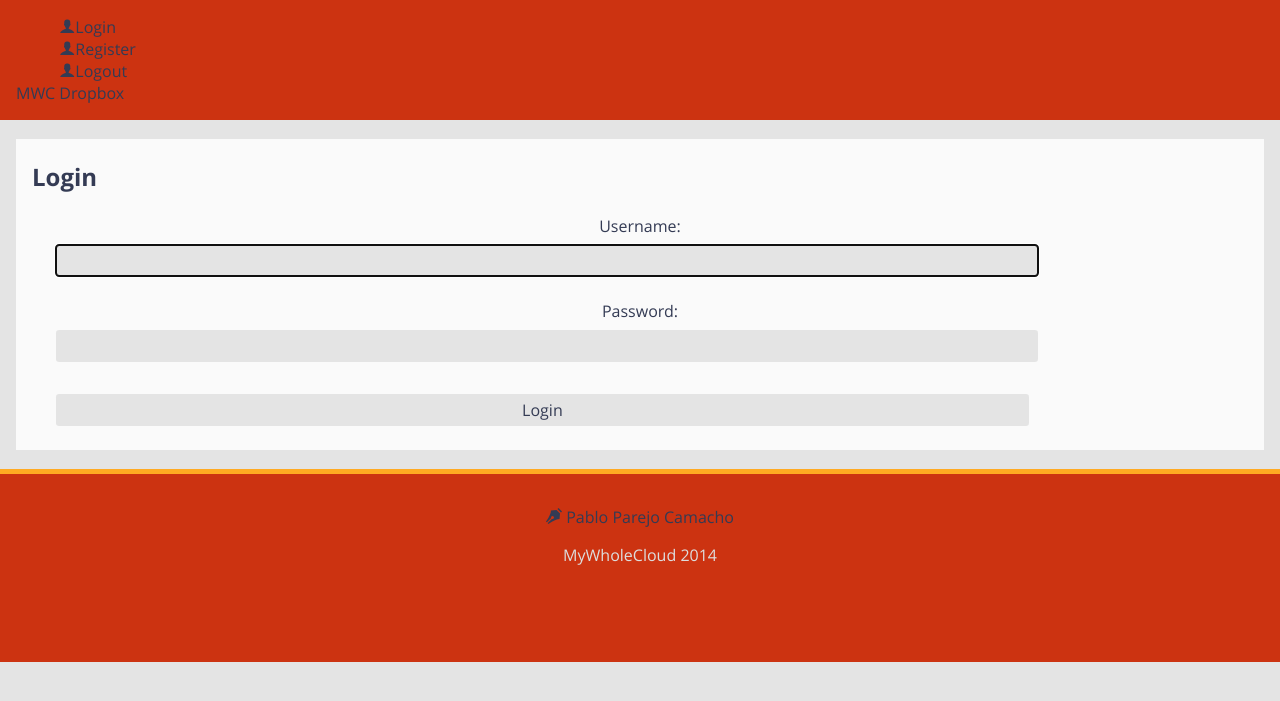
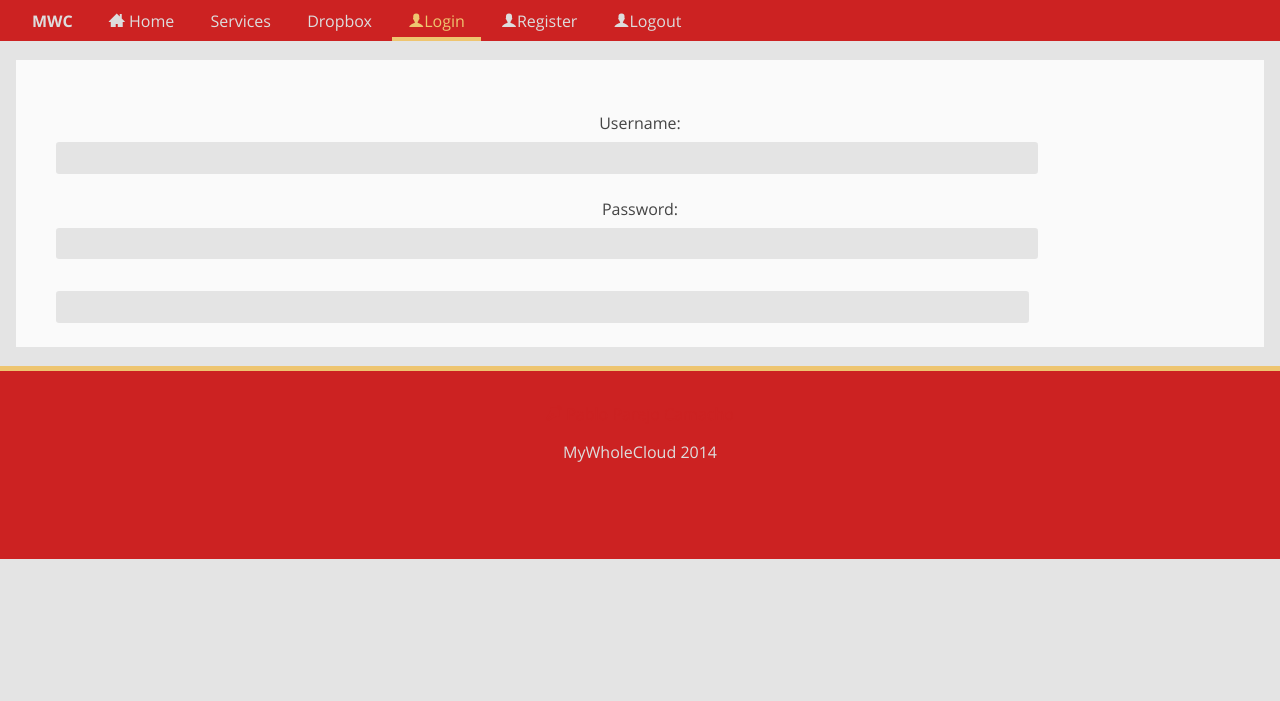
Before and after one commit to pabloparejo/finalYearProject, a Django app: page /login/ in a window 1280 px wide. Shown: the top 701 px of the page. Run offline with Django 3.2, Linux system fonts and the light colour scheme.

Commit message:
Login and templates update

```diff
--- /dev/null
+++ b/main/forms.py
@@ -0,0 +1,24 @@
+from django import forms
+from django.contrib.auth import authenticate
+
+
+class LoginForm(forms.Form):
+    username = forms.CharField(max_length=255, required=True)
+    password = forms.CharField(widget=forms.PasswordInput, required=True)
+
+    def clean(self):
+        username = self.cleaned_data.get('username')
+        password = self.cleaned_data.get('password')
+        user = authenticate(username=username, password=password)
+        if not user:
+            raise forms.ValidationError("Invalid email or password")
+        elif not user.is_active:
+            raise forms.ValidationError("Sorry, inactive user")
+
+        return self.cleaned_data
+
+    def login(self, request):
+        username = self.cleaned_data.get('username')
+        password = self.cleaned_data.get('password')
+        user = authenticate(username=username, password=password)
+        return user
--- a/main/views.py
+++ b/main/views.py
@@ -6,6 +6,7 @@ from django.http import HttpResponseRedirect
 import json
 from mwc_dropbox.models import DropboxAccount
 from mwc_drive.models import DriveAccount
+from .forms import LoginForm
 
 from django.contrib.auth.forms import UserCreationForm, AuthenticationForm
 from django.contrib.auth import login, authenticate, logout
@@ -45,21 +46,13 @@ def new_user(request):
 	return render(request, 'form.html', locals())
 
 def user_login(request):
-	if not request.user.is_anonymous():
-		return HttpResponseRedirect('/')
-	if request.method == "POST":
-		form = AuthenticationForm(request.POST)
-		username = request.POST['username']
-		password = request.POST['password']
-		user = authenticate(username=username, password=password)
-		if user is not None:
-			login(request, user)
-			return HttpResponseRedirect('/')
-	else:
-		form = AuthenticationForm()
-
-	titulo = "login"
-	return render(request, 'form.html', locals())
+    form = LoginForm(request.POST or None)
+    if request.POST and form.is_valid():
+        user = form.login(request)
+        if user:
+            login(request, user)
+            return HttpResponseRedirect("/")
+    return render(request, 'form.html', locals())
 
 
 def user_logout(request):
--- a/mwc_dropbox/models.py
+++ b/mwc_dropbox/models.py
@@ -28,7 +28,7 @@ class DropboxAccount(models.Model):
 		data = {	'contents': metadata_list,
 					'display_name': self.display_name,
 					'parent': path,
-					'service_name': 'Dropbox',
+					'service_name': 'dropbox',
 					'uid': self.uid,
 					'username': self.email
 
--- a/myWholeCloud/static/css/base.css
+++ b/myWholeCloud/static/css/base.css
@@ -23,11 +23,11 @@
 
 @font-face {
 	font-family: 'icomoon';
-	src:url('fonts/icomoon.eot?u6gk0z');
-	src:url('fonts/icomoon.eot?#iefixu6gk0z') format('embedded-opentype'),
-		url('fonts/icomoon.woff?u6gk0z') format('woff'),
-		url('fonts/icomoon.ttf?u6gk0z') format('truetype'),
-		url('fonts/icomoon.svg?u6gk0z#icomoon') format('svg');
+	src:url('fonts/icomoon.eot?9ssp00');
+	src:url('fonts/icomoon.eot?#iefix9ssp00') format('embedded-opentype'),
+		url('fonts/icomoon.woff?9ssp00') format('woff'),
+		url('fonts/icomoon.ttf?9ssp00') format('truetype'),
+		url('fonts/icomoon.svg?9ssp00#icomoon') format('svg');
 	font-weight: normal;
 	font-style: normal;
 }
@@ -73,18 +101,41 @@
 .icon-plus:before {
 	content: "\e607";
 }
+.icon-google-drive:before {
+	content: "\e609";
+	font-size: 1.5em;
+}
+.icon-file-pdf:before {
+	content: "\e60a";
+}
+.icon-file-word:before {
+	content: "\e60b";
+}
+.icon-file-excel:before {
+	content: "\e60c";
+}
+.icon-file-zip:before {
+	content: "\e60d";
+}
+.icon-all:before {
+	content: "\e60f";
+	font-size: 1.5em;
+}
 
 
 
 	/* ----------- /Fonts ----------*/
 a{
-  	color: #343B54;
+  	color: #C22;
 	text-decoration: none;
-
 }
 
-a:hover{
-	color: #202055;
+a.brand{
+	font-weight: bold;
+}
+
+a:hover, a:hover .red{
+	color: #E44;
 }
 
 article{
@@ -93,22 +144,60 @@ article{
 	margin: 1.2em 1em;
 }
 
+article.files-list{
+	overflow: hidden;
+	padding: 2em;
+}
 
-article h2 {
-	margin: 0.2em 0;
+article.files-list table{
+	background: #F0F0F0;
+	border-left: 1px solid #FAFAFA;
+	width: 75%;
+}
+
+article.files-list table tr:first-child{
+	background: #E4E4E4;
+}
+
+article.files-list table tr:first-child td{
+	padding: 1em;
+	width: 60%;
+}
+
+td{
+	padding: 0.5em 1em;
+	white-space:nowrap;
+}
+
+tr{
+	padding: 1em;
+}
+tr:hover{
+	background: #F7F7F7;
+	color: #222;
+	cursor: pointer;
+}
+
+aside.services-links{
+	background: #E4E4E4;
+	border-radius: 0.5em 0 0 0.5em;
+	display: inline-block;
+	float: left;
+	padding: 1em 2em 1em;
+	font-weight: bold;
 }
 
 body{
   background: #E4E4E4;
-  color: #343B54;
+  color: #444;
   font-family: "Open Sans";
   font-size: 16px;
 }
 
 
 footer{
-	background: #C31;
-	border-top: #FA2 5px solid;
+	background: #C22;
+	border-top: #EEC570 5px solid;
 	color: #DDD;
 	padding: 2em 1em 5em 1em;
 	text-align: center;
@@ -128,8 +217,25 @@ header{
 }
 
 header nav{
-	background: #C31;
+	background: #C22;
 	padding: 0 1em;
+}
+
+header nav a{
+	color: #DDD;
+	padding: 5em 1em;
+	transition: all ease 0.2s;
+}
+
+header nav a:hover, a.active{
+	border-bottom: 4px solid #EEC570;
+	padding: 0.35em 1em;
+	color: #EEC570;
+}
+
+header nav .no-list-style li{
+	display: inline-block;
+	padding: 0.6em 0em;
 }
 
 input{
@@ -155,8 +265,19 @@ label{
 
 }
 
+.errorlist{
+	color: 	#C22;
+	list-style: none;
+	text-align: right;
+}
+
+.red{
+	color: #C22;
+}
+
 .no-list-style{
 	display: inline-block;
 	list-style: none;
 	padding: 0;
+	margin: 0;
 }
--- a/myWholeCloud/templates/base.html
+++ b/myWholeCloud/templates/base.html
@@ -6,23 +6,28 @@
 	<meta name="viewport" content="width=device-width"/>
 	<link rel="stylesheet" type="text/css" href="{{STATIC_URL}}css/normalizer.css">
 	<link rel="stylesheet" type="text/css" href="{{STATIC_URL}}css/base.css">
+
 </head>
 <body class="{{page_class}}">
 	<header class="row-fluid" id="main-nav">
 			<nav class="navbar" role="navigation">
 				<a href="/" class="brand">MWC</a></li>
 				<ul class="nav-icons no-list-style">
+					<li id="home"><a href="/" id="home"><span class="icon-home"></span> Home</a></li>
+					<li id="add_account"><a href="/add_account" id="add">Services</a></li>
+					<li id="dropbox"> <a href="/dropbox">Dropbox</a></li>
 					<li id="login"> <a href="/login" id="user"><span class="icon-user"></span>Login</a></li>
 					<li id="register"> <a href="/register" id="user"><span class="icon-user"></span>Register</a></li>
 					<li id="logout"> <a href="/logout" id="user"><span class="icon-user"></span>Logout</a></li>
-					<li id="dropbox"> <a href="/dropbox">Dropbox</a></li>
 				</ul>
 			</nav>
 		{% block form %}{% endblock %}
 	</header>
 
 	<section id="content">
-		{% block content %}{% endblock %}
+		{% block content %}
+		{% endblock %}
+		</article>
 	</section>
 	<footer>
 		<a href="mailto:parejo.p@gmail.com"><span class="icon-pen"></span> Pablo Parejo Camacho </a>
```
Also changed, not shown: other parts of myWholeCloud/static/css/base.css (+33 -1 lines), main/templates/index.html (+24 -7 lines), mwc_dropbox/views.py (+16 -10 lines), myWholeCloud/static/css/fonts/icomoon.ttf, myWholeCloud/static/css/fonts/icomoon.woff, 2 other files.
